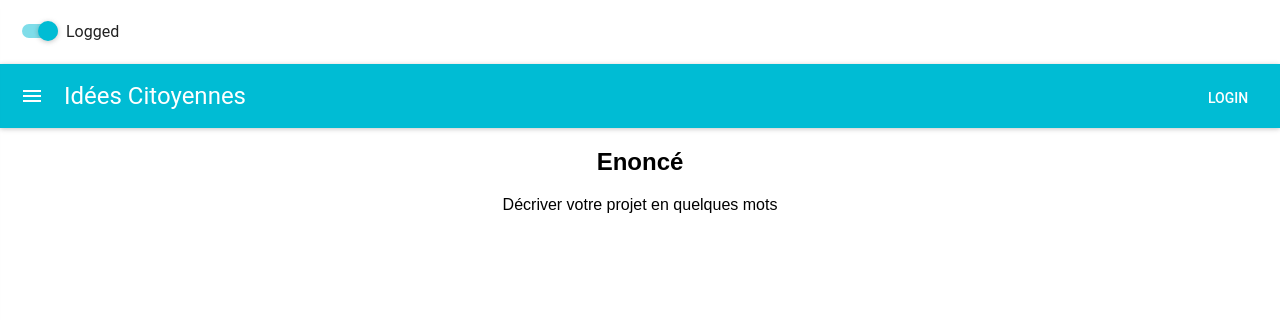
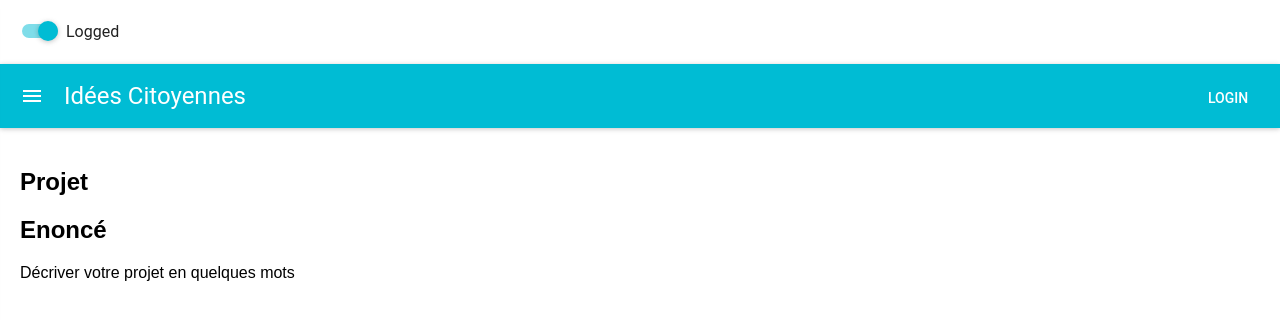
Before and after one commit to EstelleBarnoud/sim_project, a React (Create React App) app in the folder idees-citoyennes/: page / in a window 1280 px wide. Shown: the top 320 px of the page. Built offline with nearby package versions, Linux system fonts and the light colour scheme.

Commit message:
Title component added, body style and syntax in MyAppBar corrected

```diff
--- a/idees-citoyennes/src/App.css
+++ b/idees-citoyennes/src/App.css
@@ -1,5 +1,5 @@
 .App {
-  text-align: center;
+  padding: 20px;
 }
 
 .App-logo {
--- a/idees-citoyennes/src/App.js
+++ b/idees-citoyennes/src/App.js
@@ -1,9 +1,10 @@
 import React, { Component } from 'react';
 import logo from './logo.svg';
 import './App.css';
-import MyAppBar from './MyAppBar'
-import Enonce from './Enonce'
-import MuiThemeProvider from 'material-ui/styles/MuiThemeProvider'
+import MyAppBar from './MyAppBar';
+import Enonce from './Enonce';
+import Title from './Title';
+import MuiThemeProvider from 'material-ui/styles/MuiThemeProvider';
 
 class App extends Component {
   render() {
@@ -14,6 +15,7 @@ class App extends Component {
             <MyAppBar />
           </header>
           <div className="App">
+            <Title />
             <Enonce />
           </div>
         </div>
--- a/idees-citoyennes/src/MyAppBar.js
+++ b/idees-citoyennes/src/MyAppBar.js
@@ -38,8 +38,8 @@ Logged.muiName = 'IconMenu';
 
 
 class MyAppBar extends Component {
-  constructor() {
-    super();
+  constructor(props) {
+    super(props);
     this.handleToggle = this.handleToggle.bind(this)
     this.handleClose = this.handleClose.bind(this)
     this.state = {
--- /dev/null
+++ b/idees-citoyennes/src/Title.js
@@ -0,0 +1,14 @@
+import React from 'react';
+
+class Title extends React.Component
+{
+    render(){
+        return(
+                <div>
+                    <h2>Projet</h2>
+                </div>
+              );
+    }
+}
+
+export default Title;
```
